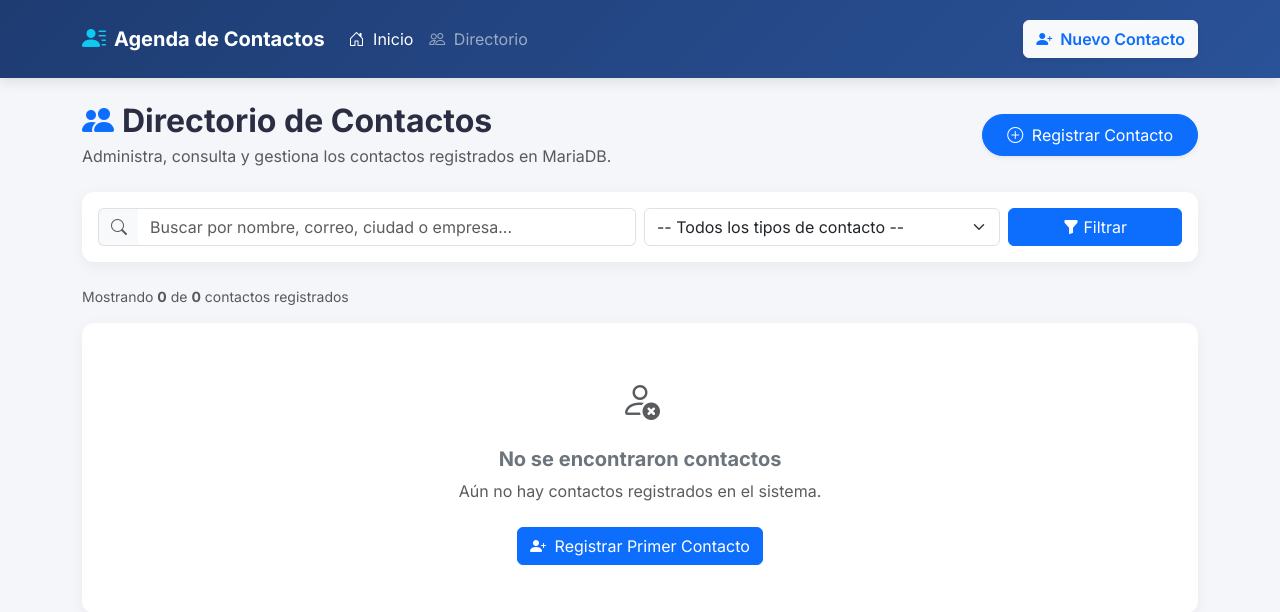
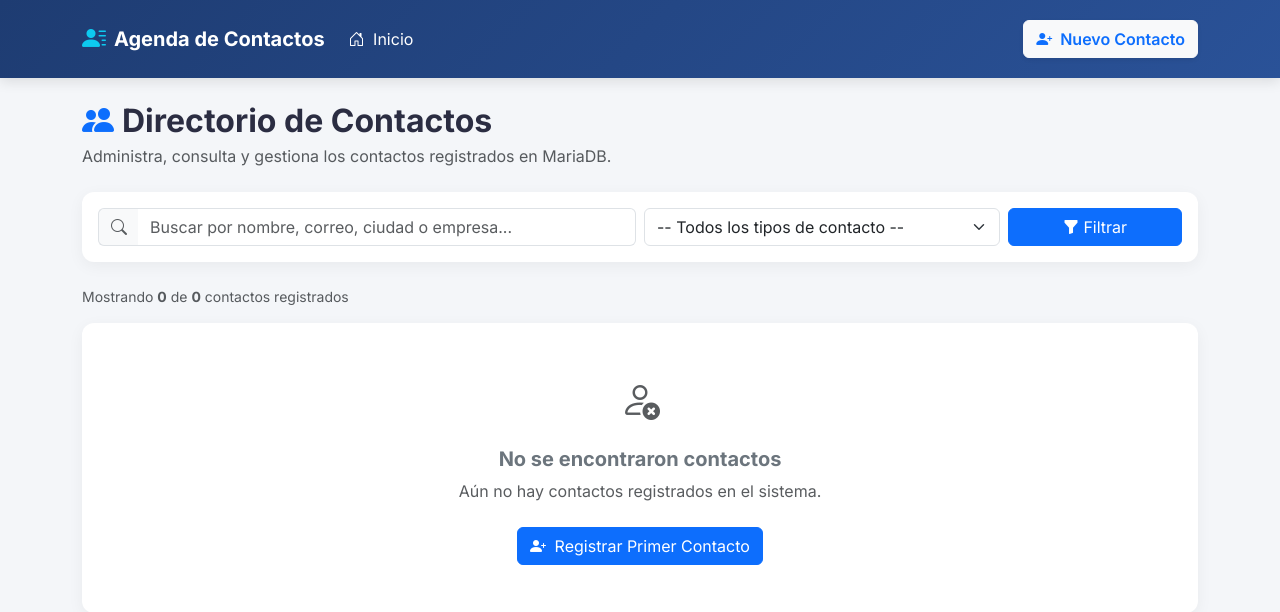
Before and after one commit to HaroldM126/Electiva_P3_Agenda_de_contactos-, a Django app: page / in a window 1280 px wide. Shown: the top 612 px of the page. Run offline with Django 5.2, Linux system fonts and the light colour scheme; data that the repository does not hold is empty.

Commit message:
Eliminación de botones duplicados en front

```diff
--- a/contactos/templates/contactos/base.html
+++ b/contactos/templates/contactos/base.html
@@ -82,11 +82,6 @@
                             <i class="bi bi-house-door me-1"></i> Inicio
                         </a>
                     </li>
-                    <li class="nav-item">
-                        <a class="nav-link" href="{% url 'contacto_lista' %}">
-                            <i class="bi bi-people me-1"></i> Directorio
-                        </a>
-                    </li>
                 </ul>
                 <div class="d-flex align-items-center gap-2">
                     <a href="{% url 'contacto_crear' %}" class="btn btn-light text-primary fw-semibold shadow-sm">
--- a/contactos/templates/contactos/contacto_lista.html
+++ b/contactos/templates/contactos/contacto_lista.html
@@ -9,11 +9,6 @@
             <i class="bi bi-people-fill text-primary me-2"></i>Directorio de Contactos
         </h2>
         <p class="text-muted mb-0">Administra, consulta y gestiona los contactos registrados en MariaDB.</p>
-    </div>
-    <div class="col-md-5 text-md-end mt-3 mt-md-0">
-        <a href="{% url 'contacto_crear' %}" class="btn btn-primary px-4 py-2 shadow-sm rounded-pill">
-            <i class="bi bi-plus-circle me-1"></i> Registrar Contacto
-        </a>
     </div>
 </div>
 
```
